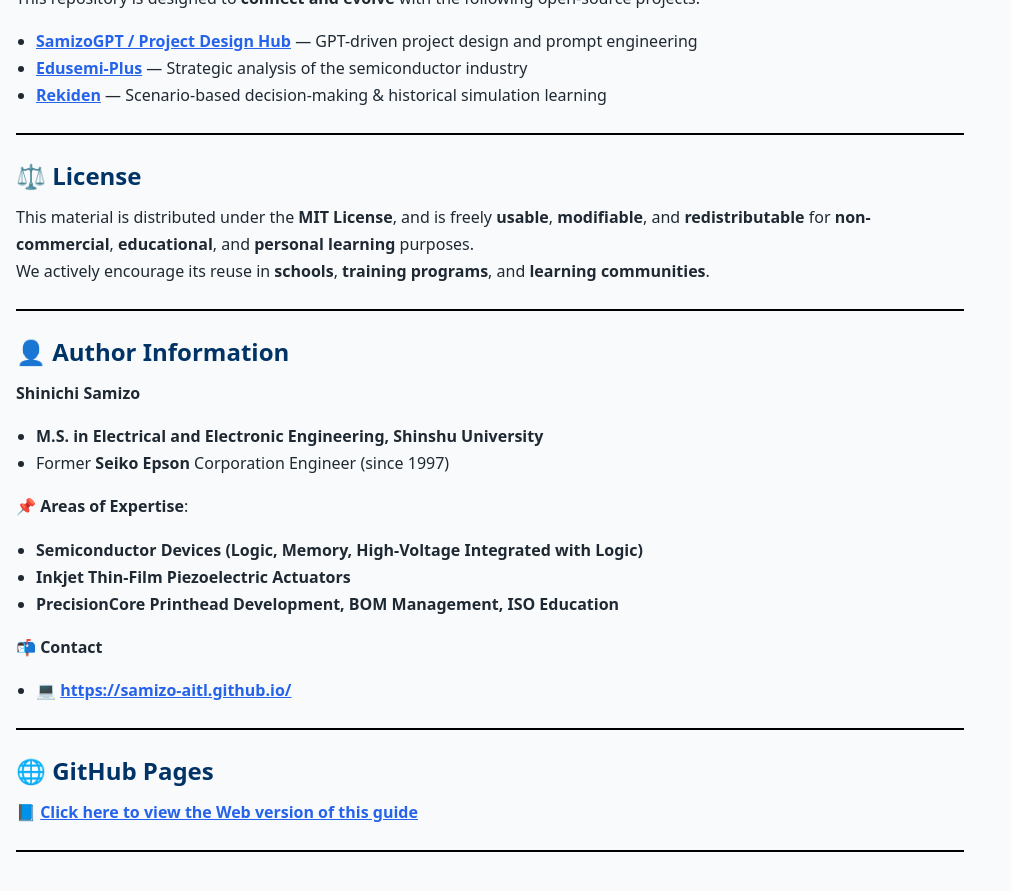
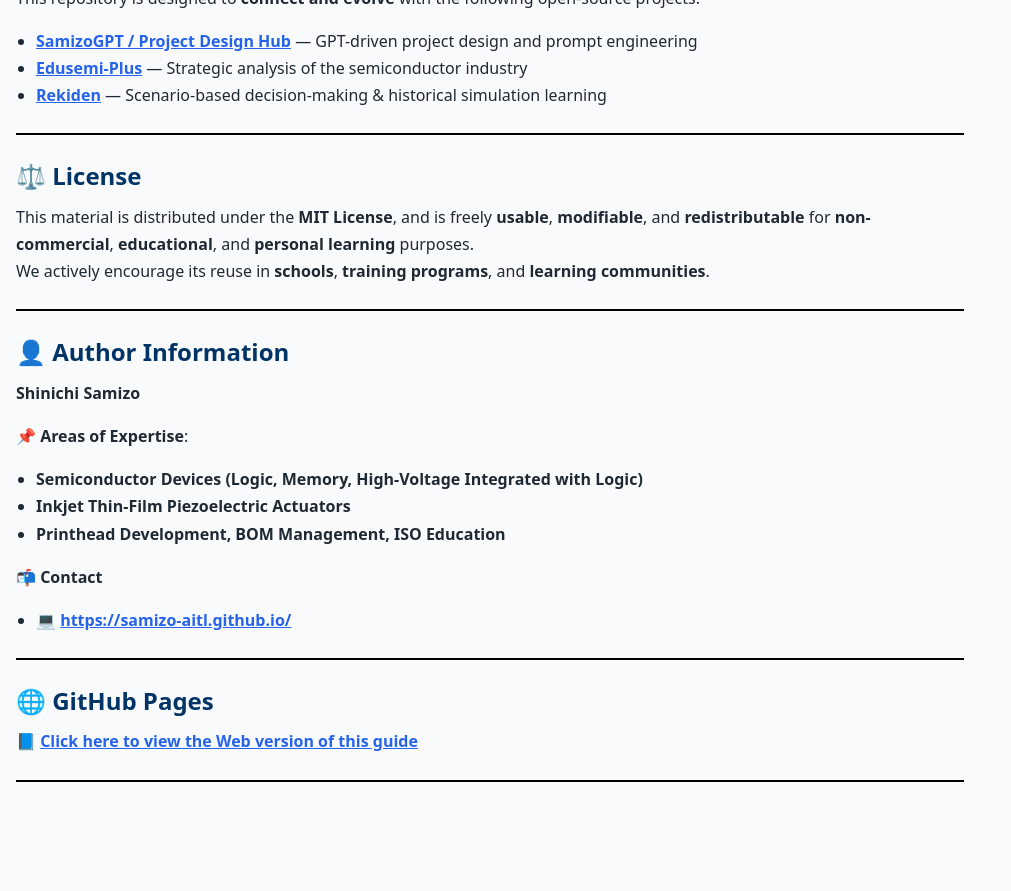
Before and after one commit to Samizo-AITL/AssetPortfolio-StartGuide, a Jekyll site: the page built from en/index.md, in a window 1280 px wide and 900 px high, scrolled down 2775 px. Shown: the top 891 px of the window, without its empty margins (0-1011 px from the left). Built offline with Jekyll 4.4.1, drawn with Linux system fonts in a browser that asks for light colours; after the commit the page ends 3605 px from its top, so only the background shows below that.

Commit message:
Update index.md

```diff
--- a/en/index.md
+++ b/en/index.md
@@ -128,13 +128,11 @@ We actively encourage its reuse in **schools**, **training programs**, and **lea
 ## 👤 **Author Information**
 
 **Shinichi Samizo**
-- **M.S. in Electrical and Electronic Engineering, Shinshu University**
-- Former **Seiko Epson** Corporation Engineer (since 1997)
 
 📌 **Areas of Expertise**:
 - **Semiconductor Devices (Logic, Memory, High-Voltage Integrated with Logic)**
 - **Inkjet Thin-Film Piezoelectric Actuators**
-- **PrecisionCore Printhead Development, BOM Management, ISO Education**
+- **Printhead Development, BOM Management, ISO Education**
 
 📬 **Contact**
 - 💻 [https://samizo-aitl.github.io/](https://samizo-aitl.github.io/)
```
